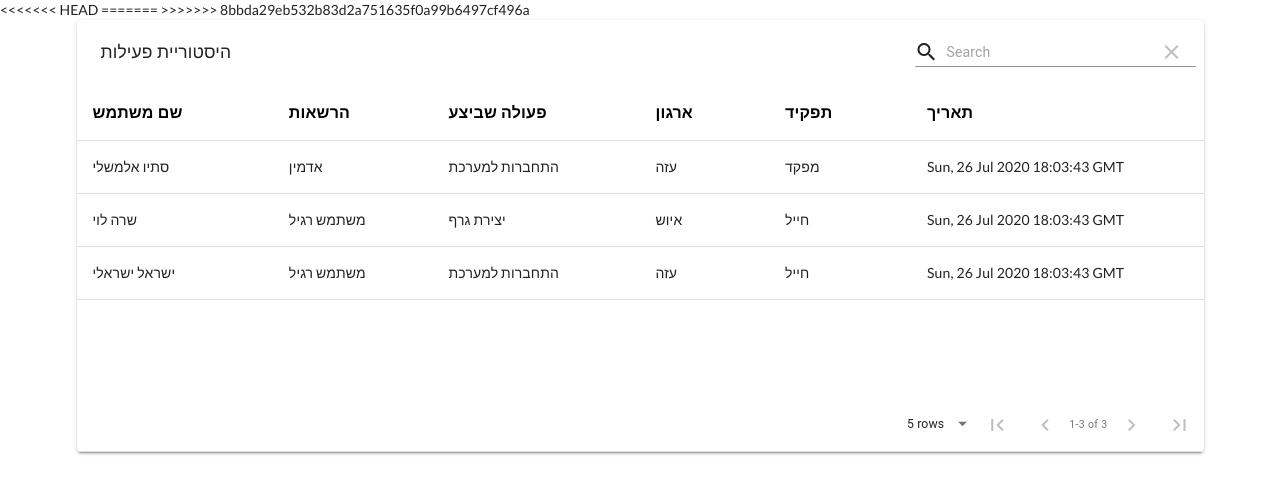
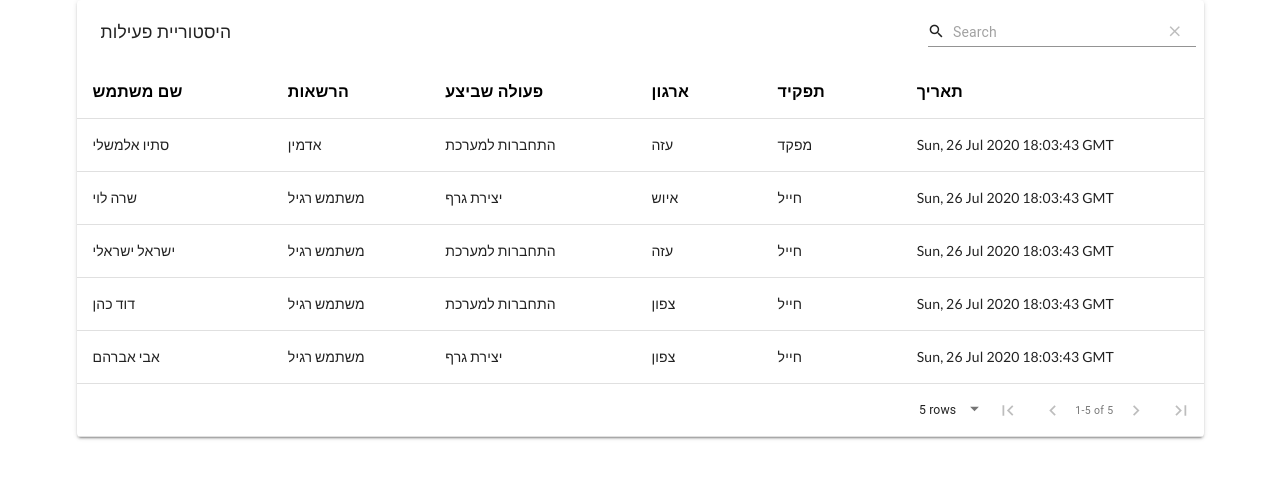
Before and after one commit to sela55/CGAT-Project, a React (Create React App) app: page / in a window 1280 px wide. Shown: the top 494 px of the page. Built offline with nearby package versions, Linux system fonts and the light colour scheme.

Commit message:
Added more data

```diff
--- a/public/index.html
+++ b/public/index.html
@@ -9,15 +9,16 @@
       name="description"
       content="Web site created using create-react-app"
     />
-<<<<<<< HEAD
+
+    <!-- CSS Styles for history screen -->
     <link rel="stylesheet" href="https://fonts.googleapis.com/icon?family=Material+Icons"/>
-      <link
+    <link
       rel="stylesheet"
       href="https://cdnjs.cloudflare.com/ajax/libs/semantic-ui/2.4.1/semantic.min.css"
     />
-=======
+
     <link rel="stylesheet" href="styles.css" />
->>>>>>> 8bbda29eb532b83d2a751635f0a99b6497cf496a
+
     <link rel="apple-touch-icon" href="%PUBLIC_URL%/logo192.png" />
     <!--
       manifest.json provides metadata used when your web app is installed on a
--- a/src/components/Statistics/api.js
+++ b/src/components/Statistics/api.js
@@ -24,5 +24,21 @@ export const API_DATA = {
       role: 'חייל',
       date: new Date().toUTCString(),
     },
+    {
+      userName: 'דוד כהן',
+      permissions: 'משתמש רגיל',
+      operation: 'התחברות למערכת',
+      organization: 'צפון',
+      role: 'חייל',
+      date: new Date().toUTCString(),
+    },
+    {
+      userName: 'אבי אברהם',
+      permissions: 'משתמש רגיל',
+      operation: 'יצירת גרף',
+      organization: 'צפון',
+      role: 'חייל',
+      date: new Date().toUTCString(),
+    },
   ],
 };
```
